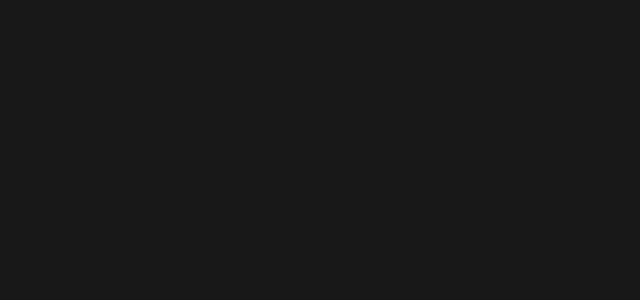
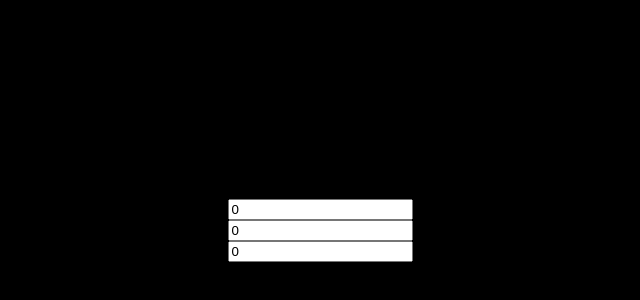
Before and after one commit to JoaquinPerezDev/state-management-app-vue, a Vue app: page / in a window 1280 px wide. Shown: the part 170-470 px from the top of the page, without its empty margins (320-960 px from the left). Built offline with nearby package versions, Linux system fonts and the light colour scheme.

Commit message:
Laid the foundation for altering the background color of the application using three input tags that are linked to the style of the <main> tag using v-model and refs

```diff
--- a/src/App.vue
+++ b/src/App.vue
@@ -1,13 +1,31 @@
 <script setup>
+  import { ref } from 'vue';
 
+  const red = ref(0)
+  const green = ref(0)
+  const blue = ref(0)
 </script>
 
 <template>
-<main>
-
+<main :style="{backgroundColor: `rgb(${red}, ${green}, ${blue})`}">
+  <div>
+    <input type="number" v-model="red" placeholder="red">
+    <input type="number" v-model="green" placeholder="green">
+    <input type="number" v-model="blue" placeholder="blue">
+  </div>
 </main>
 </template>
 
 <style scoped>
+  main {
+    height: 100vh;
+    display: flex;
+    align-items: center;
+    justify-content: center;
+  }
 
+  div {
+    display: flex;
+    flex-direction: column;
+  }
 </style>
```
